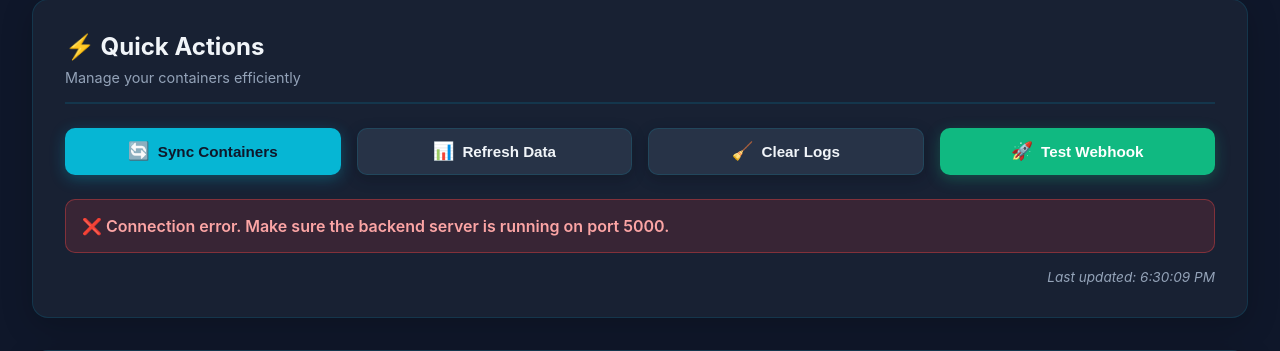
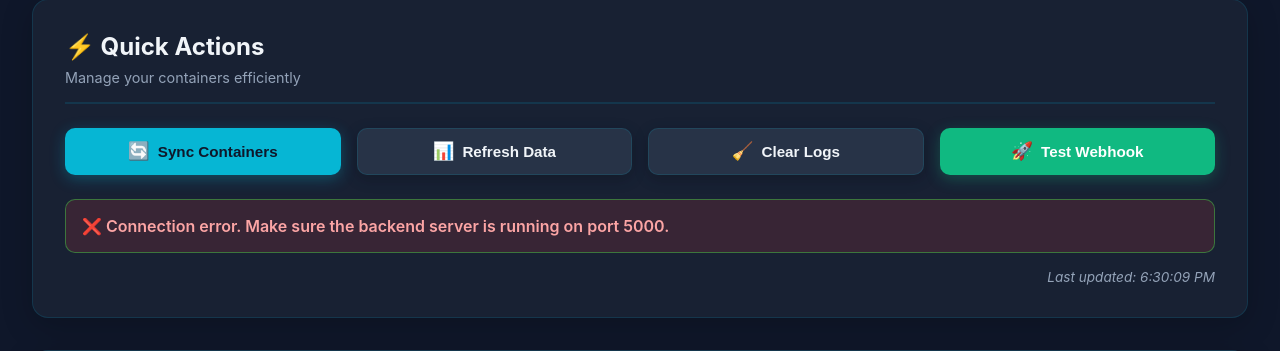
Before and after one commit to Ajay73588/AUTOPOD_INTELLIGENT_CONTAINER, a Flask app: page / in a window 1280 px wide. Shown: the part 266-617 px from the top of the page. Run offline with Flask 2, Linux system fonts and the light colour scheme; data that the repository does not hold is empty.

Commit message:
Updated the colour

```diff
--- a/static/styles.css
+++ b/static/styles.css
@@ -612,7 +612,7 @@ label {
   display: block;
   background: rgba(239, 68, 68, 0.15);
   color: #fca5a5;
-  border: 1px solid rgba(239, 68, 68, 0.4);
+  border: 1px solid rgba(68, 239, 74, 0.4);
 }
 
 .last-updated {
```
